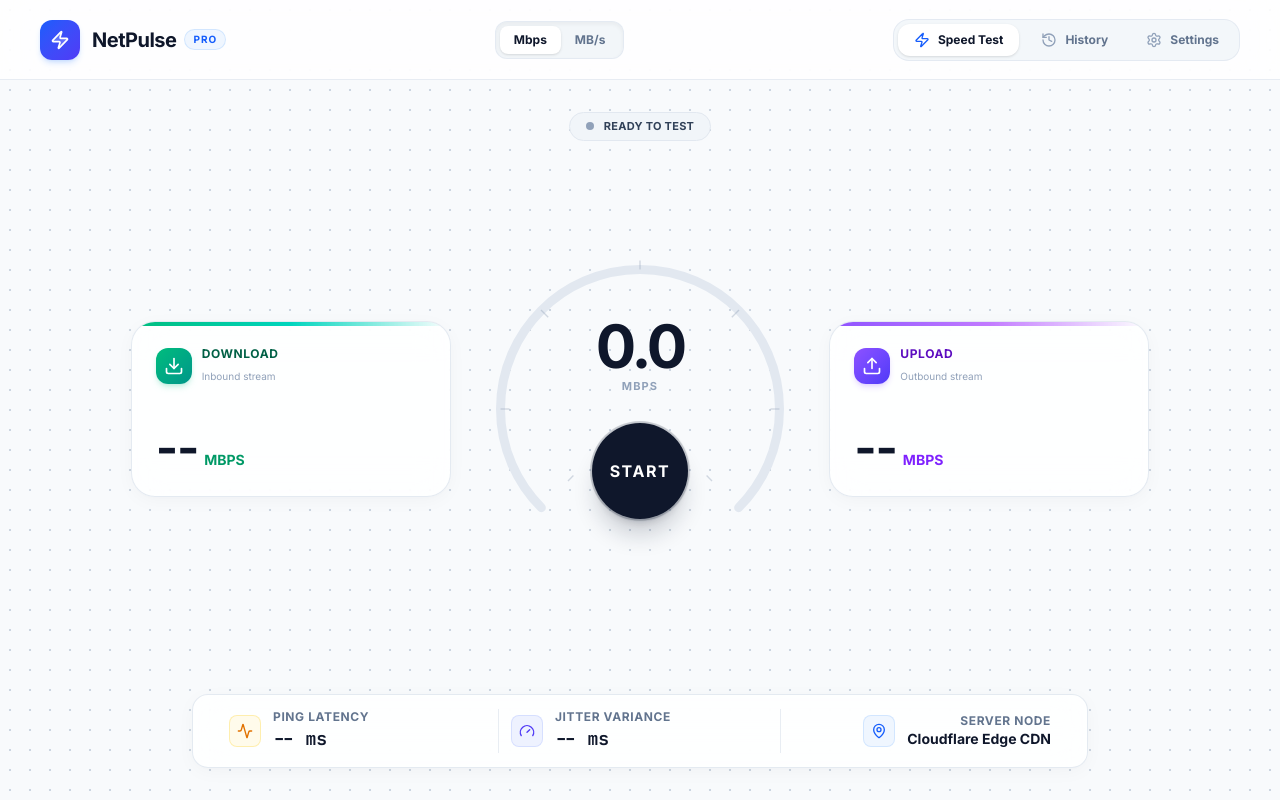
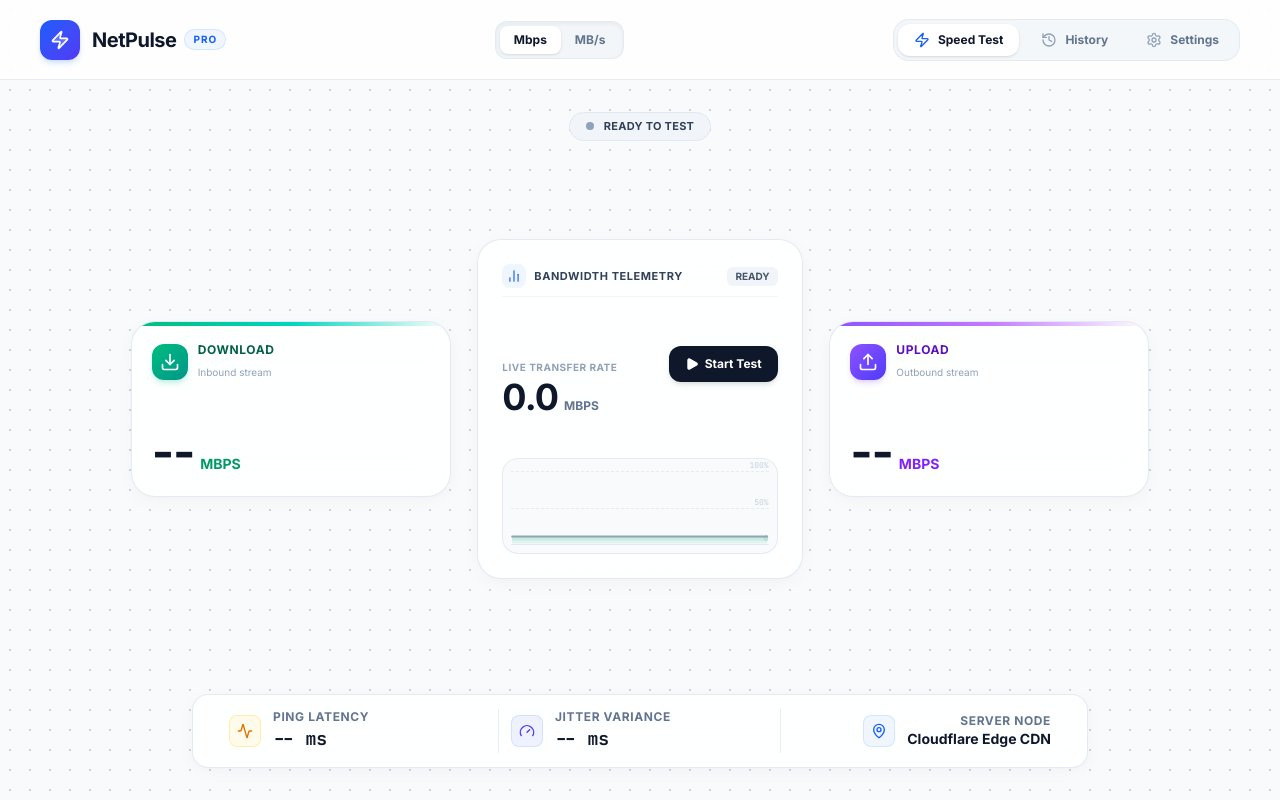
Before and after one commit to Suvesh108/NetPulse, a React (Vite) app: page / in a window 1280 px wide. Built offline with nearby package versions, Linux system fonts and the light colour scheme.

Commit message:
feat: replace circular dial speedometer with real-time box graph matrix structure

```diff
--- a/src/components/SpeedTest.tsx
+++ b/src/components/SpeedTest.tsx
@@ -1,5 +1,5 @@
 import React, { useState, useEffect, useRef } from 'react';
-import { Download, Upload, MapPin, CheckCircle2, Zap, ArrowDownRight, ArrowUpRight, Gauge, Activity } from 'lucide-react';
+import { Download, Upload, MapPin, CheckCircle2, Zap, Activity, Gauge, BarChart2, Radio, Play, RotateCcw } from 'lucide-react';
 import { TestStatus, SimulationSettings, SpeedTestResult } from '../types';
 import SpeedTestEngine from '@cloudflare/speedtest';
 
@@ -13,13 +13,12 @@ interface SpeedTestProps {
 export default function SpeedTest({ settings, onUpdateSettings, onTestComplete, unit = 'Mbps' }: SpeedTestProps) {
   const [status, setStatus] = useState<TestStatus>('idle');
   const [currentSpeed, setCurrentSpeed] = useState<number>(0);
-  const [gaugeValue, setGaugeValue] = useState<number>(0); // 0 to 180 (progress normalized)
   const [downloadVal, setDownloadVal] = useState<number | null>(null);
   const [uploadVal, setUploadVal] = useState<number | null>(null);
   const [pingVal, setPingVal] = useState<number | null>(null);
   const [jitterVal, setJitterVal] = useState<number | null>(null);
 
-  // Real-time speed curve data points for drawing SVG spline graph
+  // Real-time speed curve data points for drawing SVG spline graphs
   const [downloadSpeedHistory, setDownloadSpeedHistory] = useState<number[]>([]);
   const [uploadSpeedHistory, setUploadSpeedHistory] = useState<number[]>([]);
 
@@ -134,10 +133,6 @@ export default function SpeedTest({ settings, onUpdateSettings, onTestComplete,
               const historyMbps = points.map(p => parseFloat((p.bps / 1_000_000).toFixed(1)));
               setDownloadSpeedHistory(historyMbps);
             }
-
-            const dynamicMax = dnMbps > 950 ? 2500 : (dnMbps > 250 ? 1000 : (dnMbps > 90 ? 300 : 100));
-            const rawDegree = (rampedSpeed / dynamicMax) * 140;
-            setGaugeValue(Math.min(180, Math.round(rawDegree)));
           }
         } else if (type === 'upload' && elapsed >= 18 && elapsed < 24) {
           const up = results.getUploadBandwidth();
@@ -153,10 +148,6 @@ export default function SpeedTest({ settings, onUpdateSettings, onTestComplete,
               const historyMbps = points.map(p => parseFloat((p.bps / 1_000_000).toFixed(1)));
               setUploadSpeedHistory(historyMbps);
             }
-
-            const dynamicMax = upMbps > 950 ? 2500 : (upMbps > 250 ? 1000 : (upMbps > 90 ? 300 : 100));
-            const rawDegree = (rampedSpeed / dynamicMax) * 140;
-            setGaugeValue(Math.min(180, Math.round(rawDegree)));
           }
         }
       };
@@ -176,7 +167,6 @@ export default function SpeedTest({ settings, onUpdateSettings, onTestComplete,
         }
         setStatus('idle');
         setCurrentSpeed(0);
-        setGaugeValue(0);
         setDownloadVal(null);
         setUploadVal(null);
         setPingVal(null);
@@ -223,10 +213,6 @@ export default function SpeedTest({ settings, onUpdateSettings, onTestComplete,
                 const historyMbps = points.map(p => parseFloat((p.bps / 1_000_000).toFixed(1)));
                 setDownloadSpeedHistory(historyMbps);
               }
-
-              const dynamicMax = dnMbps > 950 ? 2500 : (dnMbps > 250 ? 1000 : (dnMbps > 90 ? 300 : 100));
-              const rawDegree = (rampedSpeed / dynamicMax) * 140;
-              setGaugeValue(Math.min(180, Math.round(rawDegree)));
             }
           }
         } else if (elapsed >= 18 && elapsed < 24) {
@@ -246,10 +232,6 @@ export default function SpeedTest({ settings, onUpdateSettings, onTestComplete,
                 const historyMbps = points.map(p => parseFloat((p.bps / 1_000_000).toFixed(1)));
                 setUploadSpeedHistory(historyMbps);
               }
-
-              const dynamicMax = upMbps > 950 ? 2500 : (upMbps > 250 ? 1000 : (upMbps > 90 ? 300 : 100));
-              const rawDegree = (rampedSpeed / dynamicMax) * 140;
-              setGaugeValue(Math.min(180, Math.round(rawDegree)));
             }
           }
         } else if (elapsed >= 24) {
@@ -282,7 +264,6 @@ export default function SpeedTest({ settings, onUpdateSettings, onTestComplete,
 
     // Reset stats
     setCurrentSpeed(0);
-    setGaugeValue(0);
     setDownloadVal(null);
     setUploadVal(null);
     setPingVal(null);
@@ -298,13 +279,13 @@ export default function SpeedTest({ settings, onUpdateSettings, onTestComplete,
       case 'idle':
         return { label: 'Ready to Test', color: 'bg-slate-100 text-slate-700 border-slate-200' };
       case 'pinging':
-        return { label: 'Measuring Idle Latency', color: 'bg-amber-50 text-amber-700 border-amber-200 ring-2 ring-amber-400/20 animate-pulse' };
+        return { label: 'Testing Latency (0-6s)', color: 'bg-amber-50 text-amber-700 border-amber-200 ring-2 ring-amber-400/20 animate-pulse' };
       case 'jittering':
-        return { label: 'Measuring Jitter Variance', color: 'bg-indigo-50 text-indigo-700 border-indigo-200 ring-2 ring-indigo-400/20 animate-pulse' };
+        return { label: 'Testing Jitter (6-12s)', color: 'bg-indigo-50 text-indigo-700 border-indigo-200 ring-2 ring-indigo-400/20 animate-pulse' };
       case 'downloading':
-        return { label: 'Testing Download Bandwidth', color: 'bg-emerald-50 text-emerald-700 border-emerald-200 ring-2 ring-emerald-400/20 animate-pulse' };
+        return { label: 'Testing Download (12-18s)', color: 'bg-emerald-50 text-emerald-700 border-emerald-200 ring-2 ring-emerald-400/20 animate-pulse' };
       case 'uploading':
-        return { label: 'Testing Upload Bandwidth', color: 'bg-violet-50 text-violet-700 border-violet-200 ring-2 ring-violet-400/20 animate-pulse' };
+        return { label: 'Testing Upload (18-24s)', color: 'bg-violet-50 text-violet-700 border-violet-200 ring-2 ring-violet-400/20 animate-pulse' };
       case 'completed':
         return { label: 'Speed Test Complete', color: 'bg-emerald-50 text-emerald-700 border-emerald-200 shadow-sm' };
       default:
@@ -312,7 +293,7 @@ export default function SpeedTest({ settings, onUpdateSettings, onTestComplete,
     }
   };
 
-  // Generate smooth SVG Path
+  // Sparkline Generator for Small Bento Cards
   const generateGraphPath = (history: number[]) => {
     if (history.length < 2) return null;
     const width = 260;
@@ -332,6 +313,46 @@ export default function SpeedTest({ settings, onUpdateSettings, onTestComplete,
     return { stroke: path, fill: fillPath };
   };
 
+  // Modern Box-like Graph Spline Generator for the Centerpiece Box
+  const generateBoxGraphSpline = (history: number[], width = 360, height = 110) => {
+    if (!history || history.length < 2) {
+      // Return subtle idle grid baseline
+      return {
+        stroke: `M 0,${height - 12} L ${width},${height - 12}`,
+        fill: `M 0,${height - 12} L ${width},${height - 12} L ${width},${height} L 0,${height} Z`,
+        lastX: width,
+        lastY: height - 12,
+        hasData: false
+      };
+    }
+    const padding = 12;
+    const maxVal = Math.max(...history, 1.0);
+    const stepX = width / (history.length - 1);
+
+    let path = `M 0,${height - ((history[0] / maxVal) * (height - padding * 2)) - padding}`;
+    let lastX = 0;
+    let lastY = height - padding;
+
+    for (let i = 1; i < history.length; i++) {
+      const prevX = (i - 1) * stepX;
+      const prevY = height - ((history[i - 1] / maxVal) * (height - padding * 2)) - padding;
+      const currX = i * stepX;
+      const currY = height - ((history[i] / maxVal) * (height - padding * 2)) - padding;
+
+      const cpX1 = prevX + (currX - prevX) / 2;
+      const cpY1 = prevY;
+      const cpX2 = prevX + (currX - prevX) / 2;
+      const cpY2 = currY;
+
+      path += ` C ${cpX1},${cpY1} ${cpX2},${cpY2} ${currX},${currY}`;
+      lastX = currX;
+      lastY = currY;
+    }
+
+    const fillPath = `${path} L ${lastX},${height} L 0,${height} Z`;
+    return { stroke: path, fill: fillPath, lastX, lastY, hasData: true };
+  };
+
   const getDisplayHistory = (history: number[], isCurrentPhase: boolean, phaseElapsed: number) => {
     if (!isCurrentPhase) return history;
     const progressRatio = Math.min(1.0, (phaseElapsed + 1) / 6);
@@ -345,32 +366,12 @@ export default function SpeedTest({ settings, onUpdateSettings, onTestComplete,
   const downloadGraphPaths = generateGraphPath(displayDownloadHistory);
   const uploadGraphPaths = generateGraphPath(displayUploadHistory);
 
-  // SVG Gauge Calculations
-  // Center 200, 200 | Radius 160
-  // Span from 135 deg to 405 deg (270 deg total)
-  const drawGaugeArcPath = (filledVal: number) => {
-    const center = 200;
-    const radius = 155;
-    const startAngle = 135;
-    const endAngle = 135 + (270 * (filledVal / 180));
+  // Active History for Center Box Graph
+  const activeHistoryForBox = status === 'uploading'
+    ? displayUploadHistory
+    : (status === 'downloading' ? displayDownloadHistory : (downloadSpeedHistory.length > 0 ? downloadSpeedHistory : uploadSpeedHistory));
 
-    const degToRad = (deg: number) => (deg * Math.PI) / 180;
-
-    const startX = center + radius * Math.cos(degToRad(startAngle));
-    const startY = center + radius * Math.sin(degToRad(startAngle));
-    const endX = center + radius * Math.cos(degToRad(endAngle));
-    const endY = center + radius * Math.sin(degToRad(endAngle));
-
-    const largeArcFlag = (270 * (filledVal / 180)) > 180 ? 1 : 0;
-
-    return {
-      d: `M ${startX} ${startY} A ${radius} ${radius} 0 ${largeArcFlag} 1 ${endX} ${endY}`,
-      headX: endX,
-      headY: endY
-    };
-  };
-
-  const activeGauge = drawGaugeArcPath(Math.max(2, gaugeValue));
+  const centerBoxGraph = generateBoxGraphSpline(activeHistoryForBox, 360, 110);
   const badge = getStatusBadge();
 
   return (
@@ -389,16 +390,15 @@ export default function SpeedTest({ settings, onUpdateSettings, onTestComplete,
         <span className="tracking-wide uppercase text-[11px] font-extrabold">{badge.label}</span>
       </div>
 
-      {/* Main Responsive Grid Arena (Download Card, Speedometer, Upload Card) */}
-      <div className="grid grid-cols-2 xl:grid-cols-3 items-center justify-items-center gap-4 sm:gap-6 w-full max-w-5xl mb-2 sm:mb-4">
+      {/* Main Responsive Grid Arena (Download Bento, Center Box Graph, Upload Bento) */}
+      <div className="grid grid-cols-1 md:grid-cols-2 xl:grid-cols-3 items-center justify-items-center gap-4 sm:gap-6 w-full max-w-5xl mb-2 sm:mb-4">
 
-        {/* DOWNLOAD BENTO CARD (Modern Emerald Glow) */}
-        <div className={`col-span-1 order-2 xl:order-1 modern-glass-card rounded-3xl p-4 sm:p-6 flex flex-col justify-between relative overflow-hidden w-full max-w-xs h-36 sm:h-44 transition-all duration-300 ${
+        {/* DOWNLOAD BENTO CARD (Emerald) */}
+        <div className={`col-span-1 order-2 xl:order-1 modern-glass-card rounded-3xl p-4 sm:p-5 flex flex-col justify-between relative overflow-hidden w-full max-w-xs h-36 sm:h-44 transition-all duration-300 ${
           status === 'downloading'
             ? 'ring-2 ring-emerald-500/40 border-emerald-500/60 shadow-lg shadow-emerald-500/10'
             : 'hover:border-emerald-300/80'
         }`}>
-          {/* Top Gradient Edge */}
           <div className="absolute top-0 inset-x-0 h-1 bg-gradient-to-r from-emerald-500 via-teal-400 to-transparent"></div>
 
           <div className="flex items-center justify-between">
@@ -447,144 +447,163 @@ export default function SpeedTest({ settings, onUpdateSettings, onTestComplete,
           )}
         </div>
 
-        {/* MODERN CENTRAL SPEEDOMETER GAUGE */}
-        <div className="col-span-2 xl:col-span-1 order-1 xl:order-2 relative w-[260px] xs:w-[300px] sm:w-[360px] h-[260px] xs:h-[300px] sm:h-[360px] flex items-center justify-center" id="dashboard-dial">
+        {/* CENTERPIECE: BOX-LIKE GRAPH STRUCTURE & LIVE SPEED TELEMETRY */}
+        <div className="col-span-1 md:col-span-2 xl:col-span-1 order-1 xl:order-2 w-full max-w-sm modern-glass-card rounded-3xl p-5 sm:p-6 flex flex-col justify-between relative overflow-hidden border border-slate-200/90 shadow-lg h-[260px] xs:h-[280px] sm:h-[300px] xl:h-[340px]" id="dashboard-dial">
 
-          {/* SVG Circular Radial Gauge */}
-          <svg className="absolute inset-0 w-full h-full" viewBox="0 0 400 400">
-            <defs>
-              {/* Active Sweeper Gradient for Download */}
-              <linearGradient id="gaugeEmeraldGrad" x1="0%" y1="0%" x2="100%" y2="100%">
-                <stop offset="0%" stopColor="#34D399" />
-                <stop offset="100%" stopColor="#059669" />
-              </linearGradient>
-              {/* Active Sweeper Gradient for Upload */}
-              <linearGradient id="gaugeVioletGrad" x1="0%" y1="0%" x2="100%" y2="100%">
-                <stop offset="0%" stopColor="#A78BFA" />
-                <stop offset="100%" stopColor="#7C3AED" />
-              </linearGradient>
-              <filter id="glowEffect" x="-20%" y="-20%" width="140%" height="140%">
-                <feGaussianBlur stdDeviation="3" result="blur" />
-                <feMerge>
-                  <feMergeNode in="blur" />
-                  <feMergeNode in="SourceGraphic" />
-                </feMerge>
-              </filter>
-            </defs>
+          {/* Top Header of the Box Graph */}
+          <div className="flex items-center justify-between pb-2 border-b border-slate-100">
+            <div className="flex items-center gap-2">
+              <div className={`w-6 h-6 rounded-lg flex items-center justify-center ${
+                status === 'downloading' ? 'bg-emerald-50 text-emerald-600' :
+                status === 'uploading' ? 'bg-violet-50 text-violet-600' :
+                'bg-blue-50 text-blue-600'
+              }`}>
+                <BarChart2 className="w-3.5 h-3.5" />
+              </div>
+              <span className="text-[11px] font-extrabold uppercase tracking-wider text-slate-700">Bandwidth Telemetry</span>
+            </div>
 
-            {/* Background Track Arc */}
-            <path
-              d="M 90.4 309.6 A 155 155 0 1 1 309.6 309.6"
-              fill="none"
-              stroke="#E2E8F0"
-              strokeLinecap="round"
-              strokeWidth="10"
-            />
+            <div className="flex items-center gap-1.5">
+              <span className={`text-[10px] font-bold px-2 py-0.5 rounded-md ${
+                status === 'downloading' ? 'bg-emerald-100 text-emerald-700' :
+                status === 'uploading' ? 'bg-violet-100 text-violet-700' :
+                status === 'pinging' ? 'bg-amber-100 text-amber-700' :
+                status === 'jittering' ? 'bg-indigo-100 text-indigo-700' :
+                'bg-slate-100 text-slate-600'
+              }`}>
+                {status === 'downloading' ? 'STREAM DOWN' :
+                 status === 'uploading' ? 'STREAM UP' :
+                 status === 'pinging' ? 'PING' :
+                 status === 'jittering' ? 'JITTER' :
+                 'READY'}
+              </span>
+            </div>
+          </div>
 
-            {/* Scale Gauge Indicator Ticks */}
-            <g opacity="0.4" stroke="#94A3B8" strokeWidth="1.5">
-              <line x1="200" x2="200" y1="35" y2="45" />
-              <line x1="45" x2="55" y1="200" y2="200" />
-              <line x1="355" x2="345" y1="200" y2="200" />
-              <line x1="90" x2="98" y1="90" y2="98" />
-              <line x1="310" x2="302" y1="90" y2="98" />
-              <line x1="120" x2="126" y1="280" y2="274" />
-              <line x1="280" x2="274" y1="280" y2="274" />
-            </g>
-
-            {/* Active Sweeper Trail */}
-            {(status === 'downloading' || status === 'uploading') && (
-              <>
-                <path
-                  className="transition-all duration-100"
-                  d={activeGauge.d}
-                  fill="none"
-                  stroke={status === 'downloading' ? "url(#gaugeEmeraldGrad)" : "url(#gaugeVioletGrad)"}
-                  strokeLinecap="round"
-                  strokeWidth="12"
-                  filter="url(#glowEffect)"
-                />
-                {/* Glowing Leading Head Circle */}
-                <circle
-                  cx={activeGauge.headX}
-                  cy={activeGauge.headY}
-                  r="6"
-                  fill="#FFFFFF"
-                  stroke={status === 'downloading' ? "#10B981" : "#8B5CF6"}
-                  strokeWidth="3"
-                  className="shadow-md"
-                />
-              </>
-            )}
-          </svg>
-
-          {/* Center Digital Cluster & Floating Trigger Action */}
-          <div className="flex flex-col items-center justify-center relative z-10 text-center w-full h-full pt-4">
-
-            {/* Speed Readout */}
-            <span id="speed-val" className="text-4xl xs:text-5xl sm:text-6xl font-sans font-black text-slate-900 tracking-tighter transition-all duration-200">
+          {/* Large Center Numerical Display */}
+          <div className="flex items-baseline justify-between my-auto pt-2">
+            <div className="flex flex-col">
+              <span className="text-[10px] text-slate-400 font-bold uppercase tracking-wider">Live Transfer Rate</span>
+              <div className="flex items-baseline gap-1.5 mt-0.5">
+                <span id="speed-val" className="text-4xl xs:text-5xl font-sans font-black text-slate-900 tracking-tight">
                   {(status === 'downloading' || status === 'uploading')
                     ? (unit === 'MB/s' ? (currentSpeed / 8).toFixed(1) : currentSpeed.toFixed(1))
                     : (status === 'completed'
                       ? (unit === 'MB/s' ? ((downloadVal || 0) / 8).toFixed(1) : (downloadVal || 0).toFixed(1))
                       : '0.0')}
                 </span>
-
-            <div className="flex items-center gap-1.5 mt-0.5">
-              <span className={`text-[11px] font-extrabold uppercase tracking-widest ${
+                <span className={`text-xs font-bold uppercase ${
                   status === 'downloading' ? 'text-emerald-600' :
                   status === 'uploading' ? 'text-violet-600' :
-                'text-slate-400'
+                  'text-slate-500'
                 }`}>
                   {unit}
                 </span>
               </div>
+            </div>
 
-            {/* Modern Floating Action Button */}
-            <div className="mt-5 sm:mt-7">
+            {/* Quick Action Button in Box */}
             <button
               id="dial-go-button"
               onClick={handleStartTest}
               disabled={status !== 'idle' && status !== 'completed'}
-                className={`relative w-20 h-20 xs:w-24 xs:h-24 sm:w-24 sm:h-24 rounded-full flex flex-col items-center justify-center shadow-xl active:scale-95 transition-all duration-300 group cursor-pointer ${
+              className={`px-4 py-2.5 rounded-xl font-bold text-xs flex items-center gap-1.5 shadow-md active:scale-95 transition-all duration-200 cursor-pointer ${
                 status === 'idle' || status === 'completed'
-                    ? 'bg-slate-900 text-white hover:bg-slate-800 hover:scale-105 shadow-slate-900/20'
+                  ? 'bg-slate-900 text-white hover:bg-slate-800 hover:shadow-slate-900/20'
                   : 'bg-slate-100 text-slate-400 border border-slate-200 cursor-not-allowed'
               }`}
             >
-                {/* Pulse Glow when Idle/Finished */}
-                {(status === 'idle' || status === 'completed') && (
-                  <div className="absolute inset-0 rounded-full bg-slate-900 animate-pulse-ring -z-10"></div>
-                )}
-
-                <span className="font-sans text-sm sm:text-base font-black tracking-widest text-white group-hover:scale-105 transition-transform">
-                  {status === 'idle' ? 'START' : (status === 'completed' ? 'AGAIN' : 'TESTING')}
-                </span>
-
-                {status === 'pinging' && (
-                  <span className="text-[9px] font-extrabold text-amber-400 mt-0.5 uppercase tracking-wider animate-pulse">PING</span>
-                )}
-                {status === 'jittering' && (
-                  <span className="text-[9px] font-extrabold text-indigo-400 mt-0.5 uppercase tracking-wider animate-pulse">JITTER</span>
-                )}
-                {status === 'downloading' && (
-                  <span className="text-[9px] font-extrabold text-emerald-400 mt-0.5 uppercase tracking-wider animate-pulse">DOWN</span>
-                )}
-                {status === 'uploading' && (
-                  <span className="text-[9px] font-extrabold text-violet-400 mt-0.5 uppercase tracking-wider animate-pulse">UP</span>
+              {status === 'completed' ? (
+                <>
+                  <RotateCcw className="w-3.5 h-3.5" />
+                  <span>Retest</span>
+                </>
+              ) : (
+                <>
+                  <Play className="w-3.5 h-3.5 fill-current" />
+                  <span>{status === 'idle' ? 'Start Test' : 'Running...'}</span>
+                </>
               )}
             </button>
           </div>
+
+          {/* BOX GRAPH MATRIX & WAVEFORM AREA */}
+          <div className="relative w-full h-24 xs:h-28 bg-slate-50/90 rounded-2xl border border-slate-200/80 p-2 overflow-hidden flex flex-col justify-end">
+
+            {/* Background Grid Lines with threshold markings */}
+            <div className="absolute inset-0 flex flex-col justify-between p-2 pointer-events-none opacity-40">
+              <div className="border-b border-dashed border-slate-300 w-full flex justify-end">
+                <span className="text-[8px] font-mono text-slate-400 -mt-2">100%</span>
+              </div>
+              <div className="border-b border-dashed border-slate-300 w-full flex justify-end">
+                <span className="text-[8px] font-mono text-slate-400 -mt-2">50%</span>
+              </div>
+              <div className="border-b border-slate-300 w-full flex justify-end">
+                <span className="text-[8px] font-mono text-slate-400 -mt-2">0</span>
               </div>
             </div>
 
-        {/* UPLOAD BENTO CARD (Modern Violet Glow) */}
-        <div className={`col-span-1 order-3 xl:order-3 modern-glass-card rounded-3xl p-4 sm:p-6 flex flex-col justify-between relative overflow-hidden w-full max-w-xs h-36 sm:h-44 transition-all duration-300 ${
+            {/* SVG Wave Spline */}
+            <svg viewBox="0 0 360 110" className="w-full h-full relative z-10 overflow-visible">
+              <defs>
+                <linearGradient id="boxEmeraldGrad" x1="0" y1="0" x2="0" y2="1">
+                  <stop offset="0%" stopColor="#10B981" stopOpacity="0.3" />
+                  <stop offset="100%" stopColor="#10B981" stopOpacity="0.0" />
+                </linearGradient>
+                <linearGradient id="boxVioletGrad" x1="0" y1="0" x2="0" y2="1">
+                  <stop offset="0%" stopColor="#8B5CF6" stopOpacity="0.3" />
+                  <stop offset="100%" stopColor="#8B5CF6" stopOpacity="0.0" />
+                </linearGradient>
+              </defs>
+
+              {/* Area Gradient Fill */}
+              <path
+                d={centerBoxGraph.fill}
+                fill={status === 'uploading' ? "url(#boxVioletGrad)" : "url(#boxEmeraldGrad)"}
+              />
+
+              {/* Curve Line Stroke */}
+              <path
+                d={centerBoxGraph.stroke}
+                fill="none"
+                stroke={status === 'uploading' ? "#8B5CF6" : (status === 'downloading' ? "#10B981" : "#94A3B8")}
+                strokeWidth="2.5"
+                strokeLinecap="round"
+              />
+
+              {/* Glowing Leading Head Dot */}
+              {centerBoxGraph.hasData && (status === 'downloading' || status === 'uploading') && (
+                <>
+                  <circle
+                    cx={centerBoxGraph.lastX}
+                    cy={centerBoxGraph.lastY}
+                    r="5"
+                    fill="#FFFFFF"
+                    stroke={status === 'uploading' ? "#8B5CF6" : "#10B981"}
+                    strokeWidth="3"
+                  />
+                  <circle
+                    cx={centerBoxGraph.lastX}
+                    cy={centerBoxGraph.lastY}
+                    r="8"
+                    fill="none"
+                    stroke={status === 'uploading' ? "#8B5CF6" : "#10B981"}
+                    strokeWidth="1.5"
+                    className="animate-ping"
+                  />
+                </>
+              )}
+            </svg>
+          </div>
+
+        </div>
+
+        {/* UPLOAD BENTO CARD (Violet) */}
+        <div className={`col-span-1 order-3 xl:order-3 modern-glass-card rounded-3xl p-4 sm:p-5 flex flex-col justify-between relative overflow-hidden w-full max-w-xs h-36 sm:h-44 transition-all duration-300 ${
           status === 'uploading'
             ? 'ring-2 ring-violet-500/40 border-violet-500/60 shadow-lg shadow-violet-500/10'
             : 'hover:border-violet-300/80'
         }`}>
-          {/* Top Gradient Edge */}
           <div className="absolute top-0 inset-x-0 h-1 bg-gradient-to-r from-violet-500 via-purple-400 to-transparent"></div>
 
           <div className="flex items-center justify-between">
```
Lines whose indentation alone changed are shown as unchanged.
